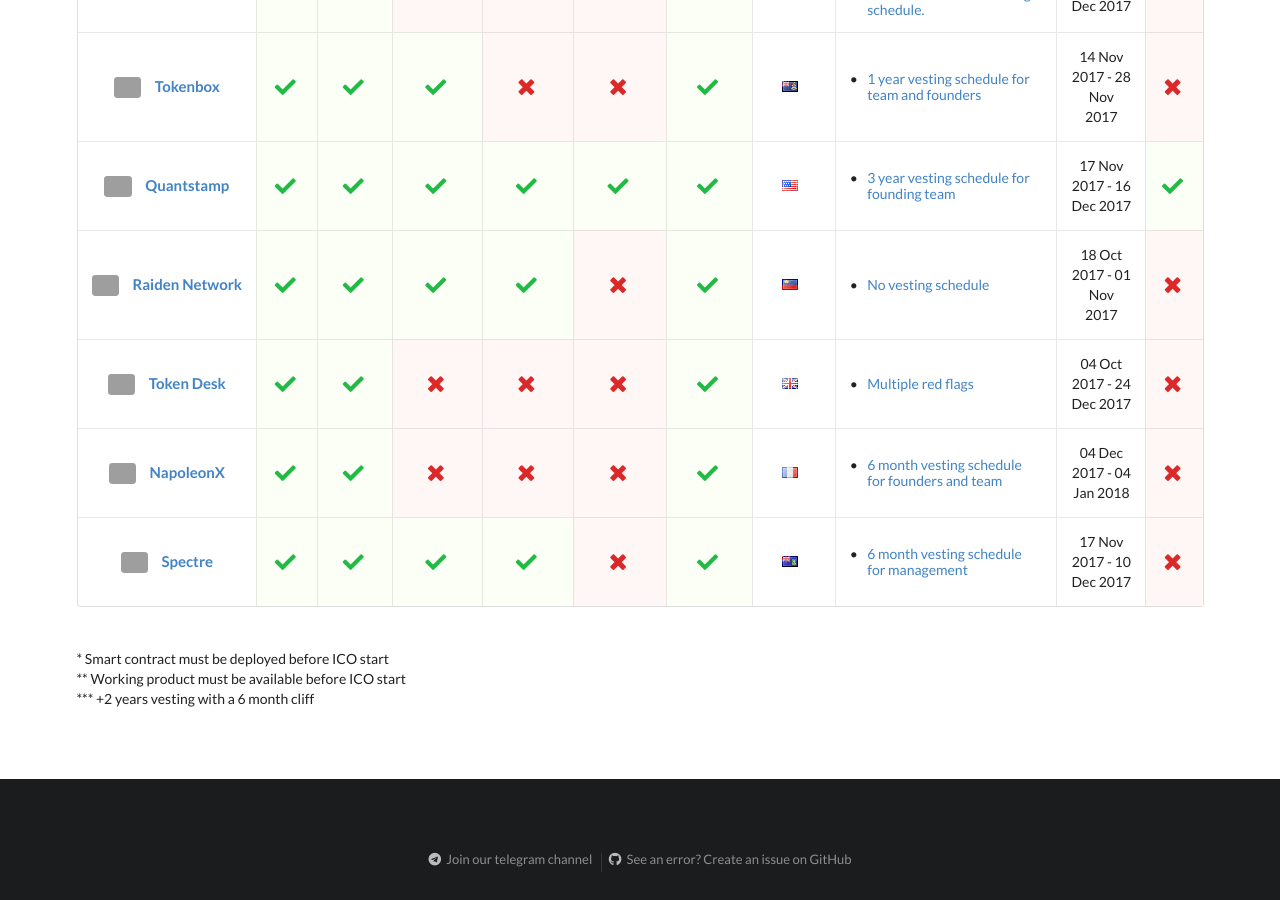
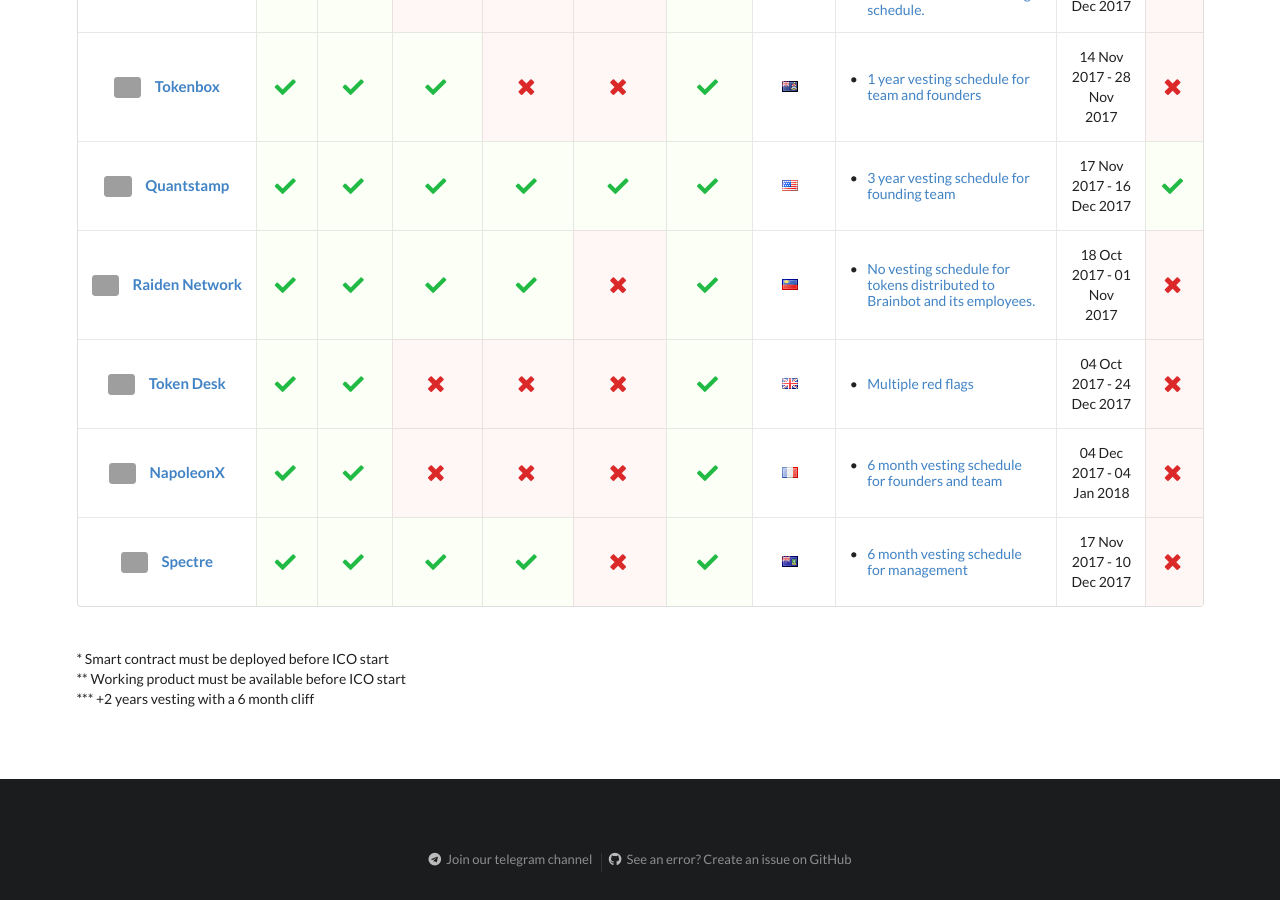
Before and after one commit to ico-check/ico-check, a Jekyll site: the page built from index.md, in a window 1280 px wide and 900 px high, scrolled down 718 px. Built offline with Jekyll 4.4.1, drawn with Linux system fonts in a browser that asks for light colours; nearby versions of some CDN libraries; grey boxes are pictures that could not be loaded.

Commit message:
1-raiden-ico-check
comment update

```diff
--- a/_data/icos.yml
+++ b/_data/icos.yml
@@ -84,7 +84,7 @@
   have-company: true
   location: Liechtenstein
   comments:
-    - content: No vesting schedule
+    - content: No vesting schedule for tokens distributed to Brainbot and its employees.
       url: https://github.com/ico-check/ico-check/issues/1
   ico-start-date: 2017-10-18T00:00:00Z
   ico-end-date: 2017-11-1T00:00:00Z
```
